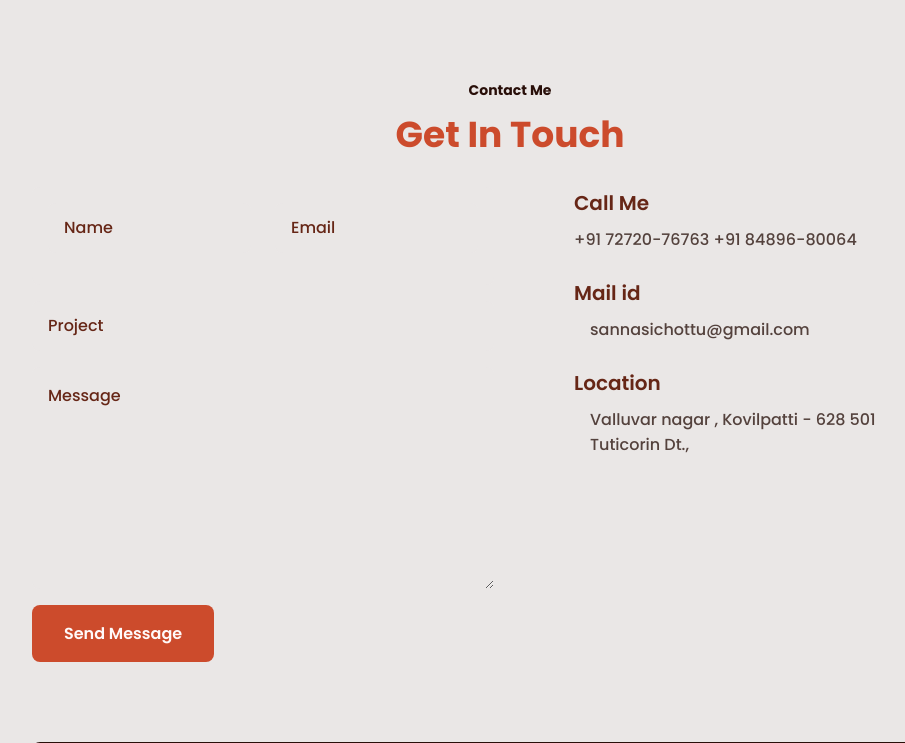
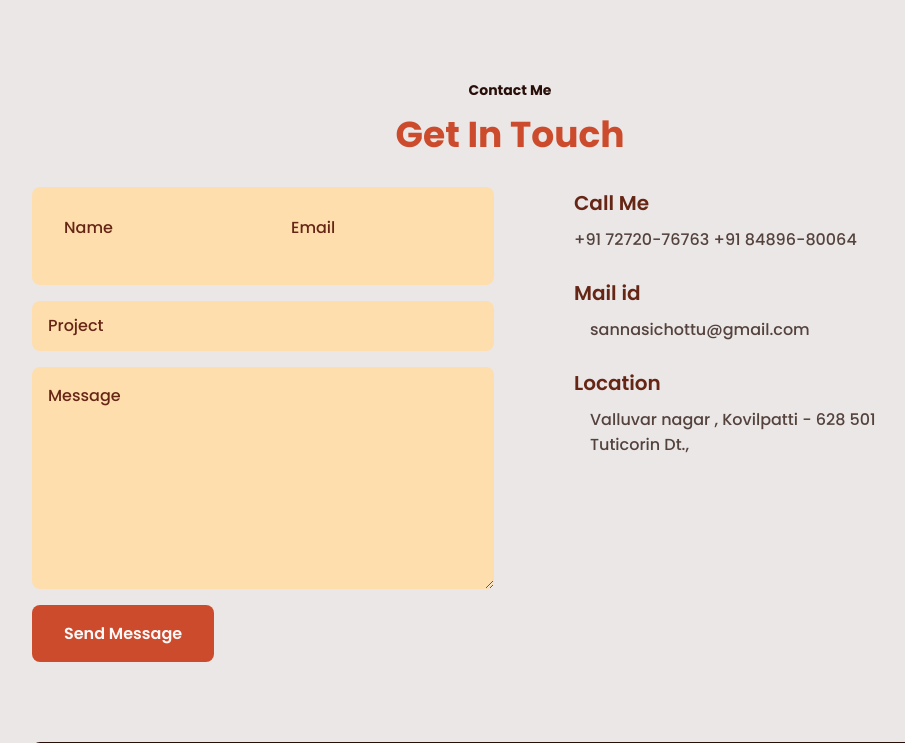
Before and after one commit to Sannasichottu/Portfolio-sannasi, a PHP site: page / in a window 1280 px wide. Shown: the part 4159-4902 px from the top of the page, without its empty margins (292-1197 px from the left). Run offline with PHP 8.4, Linux system fonts and the light colour scheme.

Commit message:
Add files via upload

```diff
--- a/assets/css/styles.css
+++ b/assets/css/styles.css
@@ -98,6 +98,7 @@ img {
   margin-bottom: var(--mb-3);
   text-align: center;
 }
+
 .section-subtitle {
   display: block;
   font-size: var(--small-font-size);
@@ -476,7 +477,8 @@ img {
   padding: 1rem;
   outline: none;
   border: none;
-  background-color: var(--first-color-light);
+
+  background-color:navajowhite;
   font-size: var(--normal-font-size);
   margin-bottom: var(--mb-2);
   border-radius: 0.5rem;
@@ -554,6 +556,7 @@ img {
   .contact_input {
     grid-template-columns: repeat(2, 1fr);
   }
+
   .about_data {
     text-align: initial;
   }
```
